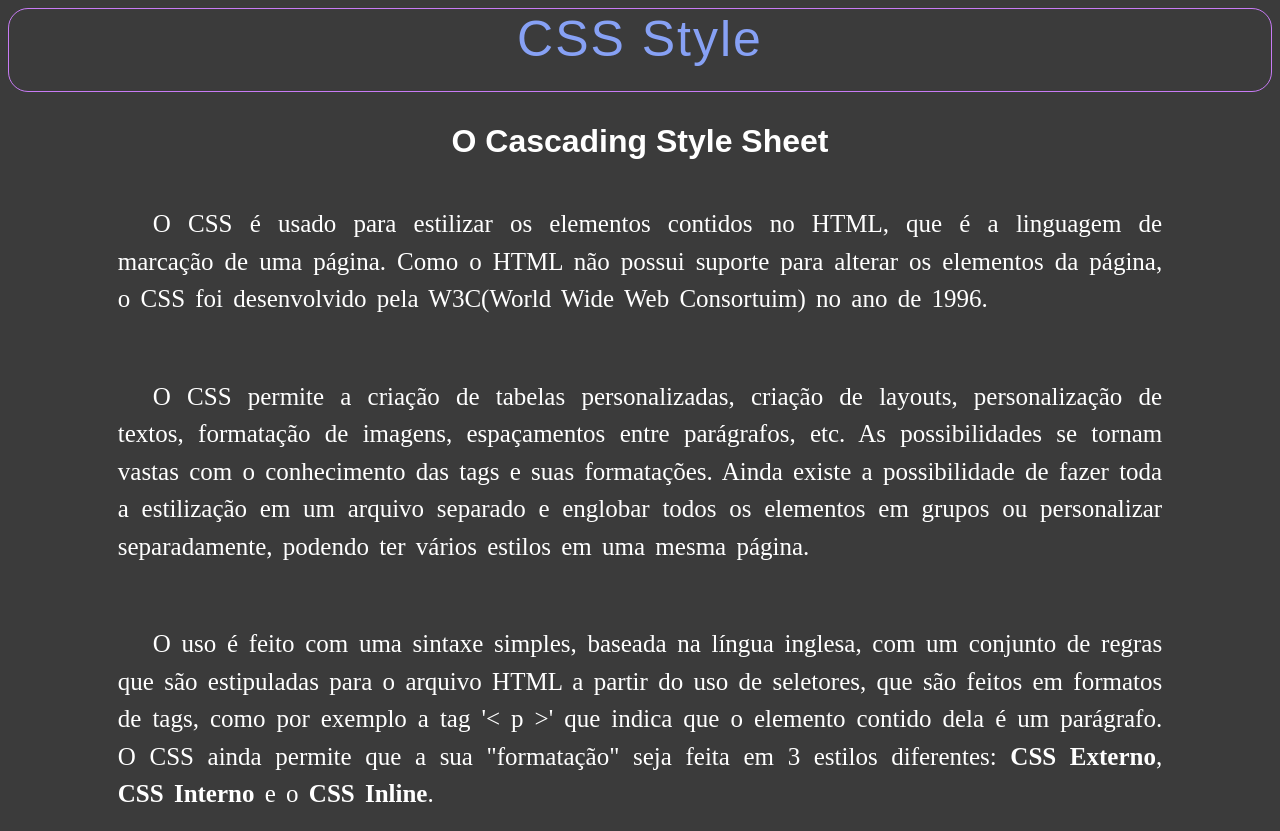
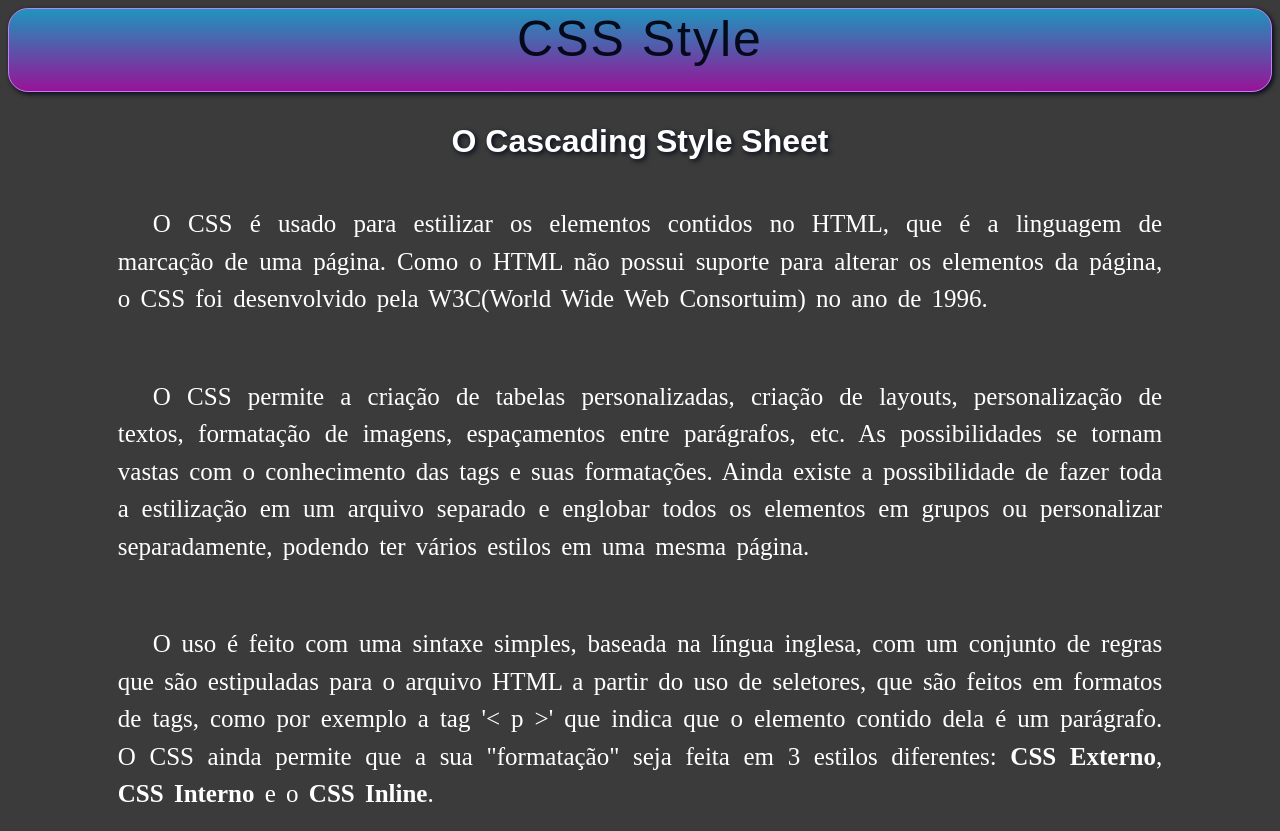
Before and after one commit to luluhwenceslau/Projetos-FrontEnd, a plain HTML site: page CSS/aula01/index.html in a window 1280 px wide. Shown: the top 831 px of the page. Drawn offline with Linux system fonts and the light colour scheme; a web font is replaced by a local one.

Commit message:
Update style

```diff
--- a/CSS/aula01/style.css
+++ b/CSS/aula01/style.css
@@ -1,6 +1,7 @@
 @import url('https://fonts.googleapis.com/css2?family=Dhurjati&family=Saira+Semi+Condensed:wght@100&display=swap');
 
 header{
+    background-image: linear-gradient(#1e95bd, #971397);
     font-size: 50px;
     font-family: 'Dhurjati', sans-serif;
     padding: 1px 1px 1px 1px; /*preenchimento na parte interna do elemento */
@@ -9,7 +10,8 @@ header{
     height: 80px;
     border: 1px solid #C87BF5;
     border-radius: 20px;
-    color: #87A1F5;
+    color: #050a1a;
+    box-shadow: 2px 2px 5px #050a1a;
 }
 
 div{
@@ -22,6 +24,7 @@ div{
 
 h1{
     font-family: 'Dhurjati', sans-serif;  /*Fontes podem ser adquiridas no Google fontes */
+    text-shadow: 2px 2px 5px #050a1a;
 }
 
 p{
```
